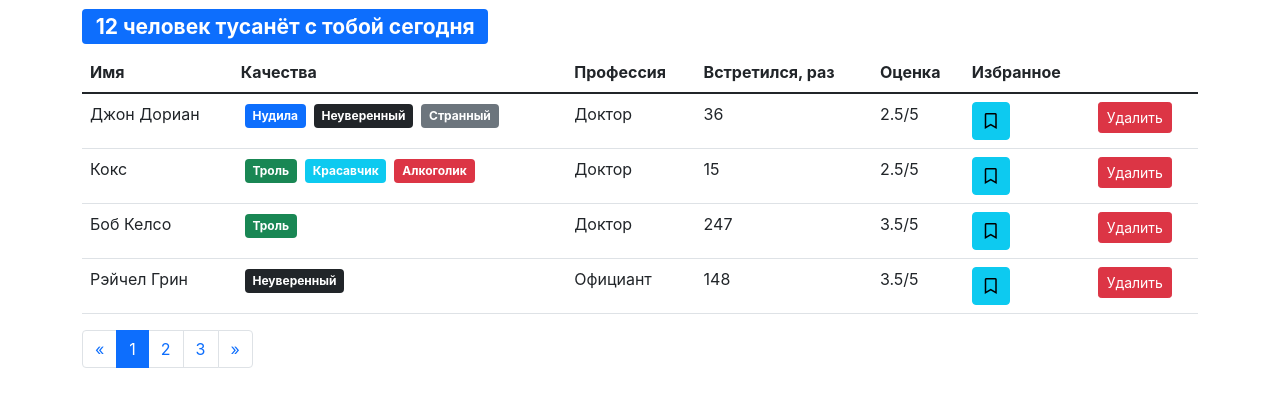
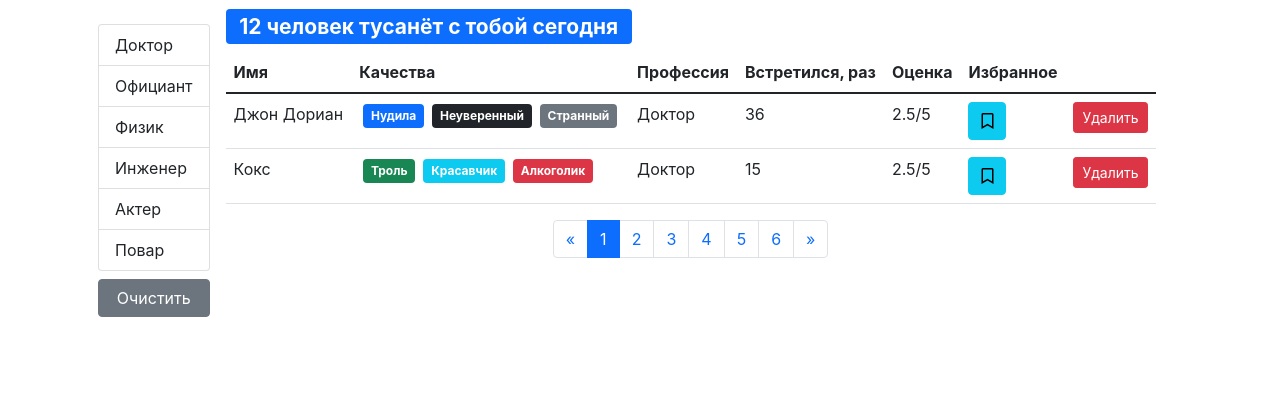
Before and after one commit to 4dimarik/fast-company, a React (Create React App) app: page / in a window 1280 px wide. Shown: the top 406 px of the page. Built offline with nearby package versions, Linux system fonts and the light colour scheme.

Commit message:
pre dz lesson07

```diff
--- a/src/App.jsx
+++ b/src/App.jsx
@@ -1,10 +1,9 @@
 import React, { useState } from 'react';
 import Users from './components/users';
-import SearchStatus from './components/searchStatus';
 import api from './api';
 
 export default function App() {
-  const [users, setUsers] = useState(api.users.default());
+  const [users, setUsers] = useState(api.users.fetchAll());
   const handleUserChange = (id) => {
     setUsers((prevState) => prevState.filter((user) => user._id !== id));
   };
@@ -15,7 +14,6 @@
   };
   return (
     <div className="container my-2">
-      <SearchStatus usersCount={users.length} />
       <Users
         users={users}
         // favourites={favourites}
--- /dev/null
+++ b/src/api/fake.api/professions.api.js
@@ -0,0 +1,21 @@
+// eslint-disable-next-line import/prefer-default-export
+export const professions = {
+  doctor: { _id: '67rdca3eeb7f6fgeed471818', name: 'Доктор' },
+  waiter: { _id: '67rdca3eeb7f6fgeed471820', name: 'Официант' },
+  physics: { _id: '67rdca3eeb7f6fgeed471814', name: 'Физик' },
+  engineer: { _id: '67rdca3eeb7f6fgeed471822', name: 'Инженер' },
+  actor: { _id: '67rdca3eeb7f6fgeed471824', name: 'Актер' },
+  cook: { _id: '67rdca3eeb7f6fgeed471829', name: 'Повар' },
+};
+
+const fetchAll = () =>
+  new Promise((resolve) => {
+    // eslint-disable-next-line
+    window.setTimeout(function () {
+      resolve(professions);
+    }, 2000);
+  });
+
+export default {
+  fetchAll,
+};
--- a/src/api/fake.api/user.api.js
+++ b/src/api/fake.api/user.api.js
@@ -1,11 +1,5 @@
-const professions = {
-  doctor: { _id: '67rdca3eeb7f6fgeed471818', name: 'Доктор' },
-  waiter: { _id: '67rdca3eeb7f6fgeed471820', name: 'Официант' },
-  physics: { _id: '67rdca3eeb7f6fgeed471814', name: 'Физик' },
-  engineer: { _id: '67rdca3eeb7f6fgeed471822', name: 'Инженер' },
-  actor: { _id: '67rdca3eeb7f6fgeed471824', name: 'Актер' },
-  cook: { _id: '67rdca3eeb7f6fgeed471829', name: 'Повар' },
-};
+import { professions } from './professions.api';
+
 const qualities = {
   tedious: {
     _id: '67rdca3eeb7f6fgeed471198',
@@ -133,6 +127,7 @@
   },
 ];
 
-export default function fetchAll() {
+// eslint-disable-next-line
+export function fetchAll() {
   return users;
 }
--- a/src/api/index.js
+++ b/src/api/index.js
@@ -1,6 +1,9 @@
 import * as users from './fake.api/user.api';
+// eslint-disable-next-line import/no-named-as-default
+import professions from './fake.api/professions.api';
 
 const API = {
   users,
+  professions,
 };
 export default API;
--- /dev/null
+++ b/src/components/groupList.jsx
@@ -0,0 +1,31 @@
+import React from 'react';
+import PropTypes from 'prop-types';
+
+function GroupList({ items, valueProperty, contentProperty, onItemSelect, selectedItem }) {
+  return (
+    <ul className="list-group">
+      {Object.keys(items).map((item) => (
+        <li
+          key={items[item][valueProperty]}
+          className={`list-group-item ${items[item] === selectedItem ? 'active' : ''} `}
+          onClick={() => onItemSelect(items[item])}
+          role="button"
+        >
+          {items[item][contentProperty]}
+        </li>
+      ))}
+    </ul>
+  );
+}
+GroupList.defaultProps = {
+  valueProperty: '_id',
+  contentProperty: 'name',
+};
+GroupList.propTypes = {
+  items: PropTypes.oneOfType([PropTypes.object, PropTypes.array]),
+  valueProperty: PropTypes.string,
+  contentProperty: PropTypes.string,
+  onItemSelect: PropTypes.func.isRequired,
+  selectedItem: PropTypes.object,
+};
+export default GroupList;
--- a/src/components/users.jsx
+++ b/src/components/users.jsx
@@ -1,22 +1,57 @@
-import React, { useState } from 'react';
+import React, { useState, useEffect } from 'react';
 import PropTypes from 'prop-types';
 import User from './user';
 import Pagination from './pagination';
 import { paginate } from '../utilites';
+import GroupList from './groupList';
+import api from '../api/index';
+import SearchStatus from './searchStatus';
 
-export default function Users({ users, handleUserChange, handleToggleBookmark }) {
-  const itemsCount = users.length;
-  const pageSize = 4;
+export default function Users({ users: allUsers, handleUserChange, handleToggleBookmark }) {
+  const pageSize = 2;
+
   const [currentPage, setCurrentPage] = useState(1);
+  const [professions, setProfessions] = useState();
+  const [selectedProf, setSelectedProf] = useState();
+
+  useEffect(() => {
+    api.professions.fetchAll().then((data) => setProfessions(data));
+  }, []);
+  useEffect(() => {
+    setCurrentPage(1);
+  }, [selectedProf]);
+
   const handlePageChange = (pageIndex) => {
     setCurrentPage(pageIndex);
   };
-
-  const userCrop = paginate(users, currentPage, pageSize);
-
+  const handleProfessionSelect = (item) => {
+    setSelectedProf(item);
+  };
+  const filtersUsers = selectedProf
+    ? allUsers.filter((user) => user.profession === selectedProf)
+    : allUsers;
+  const itemsCount = filtersUsers.length;
+  const userCrop = paginate(filtersUsers, currentPage, pageSize);
+  const clearFilter = () => {
+    setSelectedProf();
+  };
   return (
-    itemsCount > 0 && (
-      <>
+    <div className="d-flex">
+      {professions && (
+        <div className="d-flex flex-column flex-shrink-0 p-3">
+          <GroupList
+            selectedItem={selectedProf}
+            items={professions}
+            onItemSelect={handleProfessionSelect}
+          />
+          <button type="button" className="btn btn-secondary mt-2" onClick={() => clearFilter()}>
+            Очистить
+          </button>
+        </div>
+      )}
+      <div className="d-flex flex-column">
+        <SearchStatus usersCount={itemsCount} />
+        {itemsCount > 0 && (
           <table className="table">
             <thead>
               <tr>
@@ -40,14 +75,17 @@
               ))}
             </tbody>
           </table>
+        )}
+        <div className="d-flex justify-content-center">
           <Pagination
             itemsCount={itemsCount}
             pageSize={pageSize}
             currentPage={currentPage}
             onPageChange={handlePageChange}
           />
-      </>
-    )
+        </div>
+      </div>
+    </div>
   );
 }
 Users.propTypes = {
```
Also changed, not shown: .eslintrc.json. Lines whose indentation alone changed are shown as unchanged.
